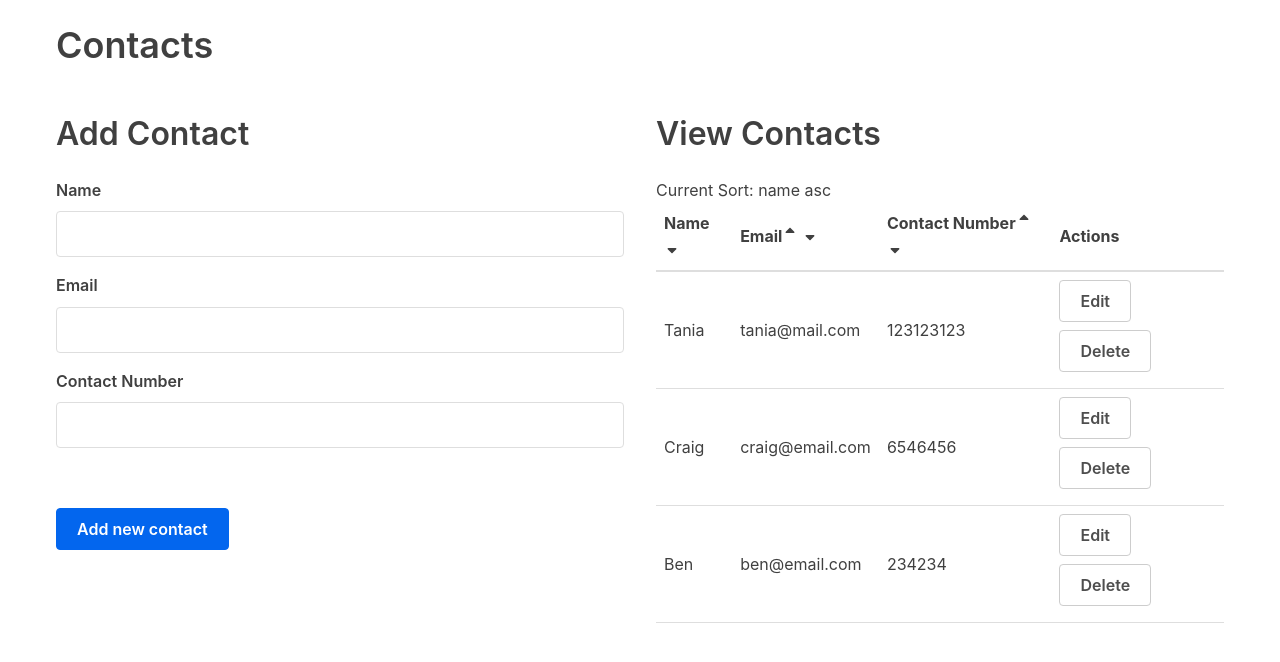
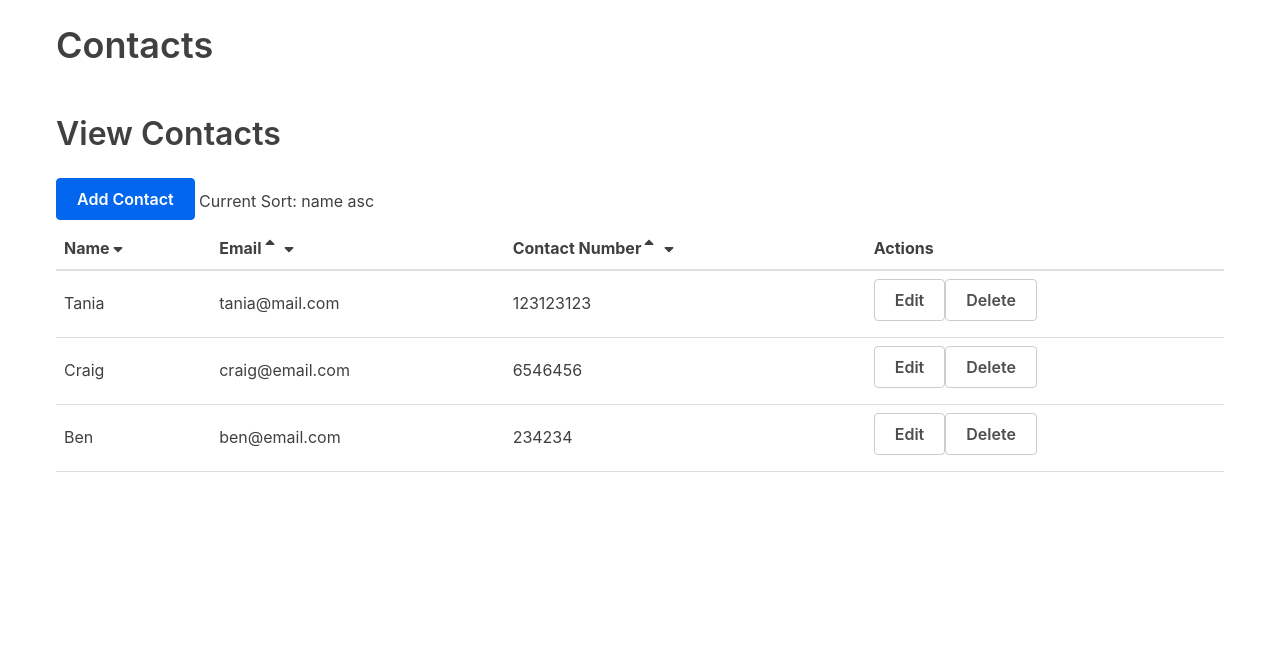
Before and after one commit to pcmunoz/contacts, a React (Create React App) app: page / in a window 1280 px wide. Shown: the top 662 px of the page. Built offline with nearby package versions, Linux system fonts and the light colour scheme.

Commit message:
Add Modal, Single Form

```diff
--- a/package.json
+++ b/package.json
@@ -9,10 +9,12 @@
     "@types/react": "16.9.11",
     "@types/react-dom": "16.9.4",
     "@types/react-icons": "^3.0.0",
+    "@types/react-modal": "^3.10.0",
     "lodash": "^4.17.15",
     "react": "^16.11.0",
     "react-dom": "^16.11.0",
     "react-icons": "^3.8.0",
+    "react-modal": "^3.11.1",
     "react-scripts": "3.2.0",
     "typescript": "3.7.2"
   },
--- a/src/App.tsx
+++ b/src/App.tsx
@@ -2,10 +2,23 @@ import React, { useState } from 'react';
 import { orderBy } from 'lodash';
 import './primitive.css';
 import ContactList from './contacts/list';
-import AddContact from './contacts/add';
-import EditContact from './contacts/edit';
+import FormContact from './contacts/form';
 import { Contact, initialState } from './contacts/model';
+import Modal from 'react-modal';
 
+Modal.setAppElement('#root');
+
+const customStyles = {
+  content : {
+    top: '50%',
+    left: '50%',
+    right: 'auto',
+    bottom: 'auto',
+    marginRight: '-50%',
+    transform: 'translate(-50%, -50%)',
+    width: '500px'
+  }
+};
 interface Sort {
   type: "asc" | "desc";
   field: string;
@@ -20,6 +33,7 @@ const App: React.FC = () => {
 
   const [contacts, setContacts] = useState(data);
   const [sort, setSort] = useState<Sort>({ type: "asc", field: "name"});
+  const [showModal, setShowModal] = useState(false);
 
   const addContact = (contact: Contact) => {
     contact.id = contacts.length + 1;
@@ -35,44 +49,43 @@ const App: React.FC = () => {
     setContacts(sortedContacts)
   }
 
-  const [editing, setEditing] = useState(false);
-
   const [currentContact, setCurrentContact] = useState(initialState)
 
   const editContact = (contact:Contact) => {
-    setEditing(true)
-
     setCurrentContact(contact)
   }
 
   const updateContact = (id:number, updatedContact: Contact) => {
-    setEditing(false)
-
     setContacts(contacts.map(contact => (contact.id === id ? updatedContact : contact)))
   }
+
+  const toggleModal = () => {
+    setShowModal(!showModal);
+  }
+
+  const mode = currentContact.id===0 ? 'Add Contact' : 'Edit Contact';
 
   return (
     <div className="container">
       <h1>Contacts</h1>
       <div className="flex-row">
-        {editing ? (
-          <div className="flex-large">
-            <h2>Edit Contact</h2>
-            <EditContact
-              editing={editing}
-              setEditing={setEditing}
+        <Modal
+           isOpen={showModal}
+           style={customStyles}
+           contentLabel={mode}
+        >
+            <h2>{mode}</h2>
+            <FormContact
               currentContact={currentContact}
+              addContact={addContact}
               updateContact={updateContact}
+              toggleModal={toggleModal}
+              mode={mode}
             />
-          </div>
-        ) : (
-          <div className="flex-large">
-            <h2>Add Contact</h2>
-            <AddContact addContact={addContact} />
-          </div>
-        )}
+        </Modal>
         <div className="flex-large">
           <h2>View Contacts</h2>
+          <button onClick={()=>{editContact(initialState);toggleModal()}}>Add Contact</button>
           <ContactList
             contacts={contacts}
             sortContacts={sortContacts}
@@ -80,6 +93,7 @@ const App: React.FC = () => {
             deleteContact={deleteContact}
             sort={sort}
             setSort={setSort}
+            toggleModal={toggleModal}
           />
         </div>
       </div>
--- a/src/contacts/add.tsx
+++ /dev/null
@@ -1,48 +0,0 @@
-import React, { useState, ChangeEvent, FormEvent } from 'react'
-import { Contact, initialState } from './model';
-import validateContact, {initialErrorState, validForm} from './validate';
-
-export interface Props {
-    addContact: (contact:Contact) => void;
-}
-
-const AddContact = ({addContact}:Props) => {
-    const [contact, setContact] = useState(initialState);
-    const [errors, setErrors] = useState(initialErrorState);
-
-    const handleInputChange = (event: ChangeEvent<HTMLInputElement>) => {
-        const { name, value } = event.target as HTMLInputElement;
-
-        setErrors(validateContact(errors, name, value));
-
-        setContact({ ...contact, [name]: value });
-    }
-
-    const handleSubmit = (event:FormEvent<HTMLFormElement>) => {
-        event.preventDefault();
-        if (!contact.name || !contact.email || !contact.contactNumber) return;
-        if (!validForm(errors)) return;
-
-        addContact(contact);
-        setContact(initialState);
-    }
-
-    return (
-        <form onSubmit={handleSubmit}>
-            <label>Name</label>
-            <input type="text" name="name" value={contact.name} onChange={handleInputChange} />
-            {errors.name.length > 0 && <span className='error'>{errors.name}</span>}
-            <label>Email</label>
-            <input type="email" name="email" value={contact.email} onChange={handleInputChange} />
-            {errors.email.length > 0 && <span className='error'>{errors.email}</span>}
-            <label>Contact Number</label>
-            <input type="text" name="contactNumber" value={contact.contactNumber} onChange={handleInputChange} />
-            {errors.contactNumber.length > 0 && <span className='error'>{errors.contactNumber}</span>}
-            <br/>
-            <br/>
-            <button>Add new contact</button>
-        </form>
-    )
-}
-
-export default AddContact;
--- a/src/contacts/edit.tsx
+++ b/src/contacts/form.tsx
@@ -4,30 +4,36 @@ import validateContact, {initialErrorState, validForm} from './validate';
 
 interface Props {
     currentContact: Contact;
-    editing: boolean;
     updateContact: (id:number, contact:Contact) => void;
-    setEditing:(toggle:boolean)=>void;
+    toggleModal: () => void;
+    mode: string;
+    addContact: (contact:Contact) => void;
 }
 
-const EditUserForm = ({currentContact,updateContact,setEditing}:Props) => {
+const ContactForm = ({currentContact,updateContact,toggleModal,mode, addContact}:Props) => {
     const [contact, setContact] = useState(currentContact);
     const [errors, setErrors] = useState(initialErrorState);
 
     const handleInputChange = (event: ChangeEvent<HTMLInputElement>) => {
         const { name, value } = event.target as HTMLInputElement;
-
         setErrors(validateContact(errors, name, value));
 
         setContact({ ...contact, [name]: value });
     }
 
-    const handleSubmit = (event:FormEvent<HTMLFormElement>,id:number,contact:Contact) => {
+    const handleSubmit = (event:FormEvent<HTMLFormElement>, id:number, contact:Contact) => {
         event.preventDefault();
         if (!contact.name || !contact.email || !contact.contactNumber) return;
         if (!validForm(errors)) return;
 
-        updateContact(id,contact);
+        if(id === 0){
+            addContact(contact);
+        }else{
+            updateContact(id,contact);
+        }
+
         setContact(initialState);
+        toggleModal();
     }
 
     useEffect(() => {
@@ -41,16 +47,19 @@ const EditUserForm = ({currentContact,updateContact,setEditing}:Props) => {
         >
             <label>Name</label>
             <input type="text" name="name" value={contact.name} onChange={handleInputChange} />
+            {errors.name.length > 0 && <span className='error'>{errors.name}</span>}
             <label>Email</label>
             <input type="email" name="email" value={contact.email} onChange={handleInputChange} />
+            {errors.email.length > 0 && <span className='error'>{errors.email}</span>}
             <label>Contact Number</label>
             <input type="text" name="contactNumber" value={contact.contactNumber} onChange={handleInputChange} />
-            <button>Update user</button>
-            <button onClick={() => setEditing(false)} className="button muted-button">
+            {errors.contactNumber.length > 0 && <span className='error'>{errors.contactNumber}</span>}
+            <button>{mode}</button>
+            <button onClick={() => toggleModal()} className="button muted-button">
             Cancel
             </button>
         </form>
     )
 }
 
-export default EditUserForm
+export default ContactForm;
--- a/src/contacts/list.tsx
+++ b/src/contacts/list.tsx
@@ -14,9 +14,10 @@ export interface Props {
     sortContacts: (sort: "asc" | "desc", field: string) => void;
     sort: Sort;
     setSort: (sort: Sort) => void;
+    toggleModal: () => void;
 }
 
-const ContactList = ({contacts, deleteContact, editContact, sortContacts, sort, setSort}:Props) => {
+const ContactList = ({contacts, deleteContact, editContact, sortContacts, sort, setSort,toggleModal}:Props) => {
   const SortColumn = (field: string) => {
     const asc =
       <FaSortUp onClick={()=>{
@@ -61,7 +62,7 @@ const ContactList = ({contacts, deleteContact, editContact, sortContacts, sort,
                     <td>{contact.email}</td>
                     <td>{contact.contactNumber}</td>
                     <td>
-                    <button className="button muted-button" onClick={() => {editContact(contact)}}>Edit</button>
+                    <button className="button muted-button" onClick={() => {editContact(contact); toggleModal();}}>Edit</button>
                     <button className="button muted-button" onClick={() => {deleteContact(contact.id)}}>Delete</button>
                     </td>
                 </tr>
--- a/src/contacts/model.ts
+++ b/src/contacts/model.ts
@@ -6,5 +6,5 @@ export interface Contact {
 }
 
 export const initialState: Contact = {
-    name: '', email: '', contactNumber: ''
+    id: 0, name: '', email: '', contactNumber: ''
 }
```
Also changed, not shown: 1 other file (tests, documents, lock files or other folders).
